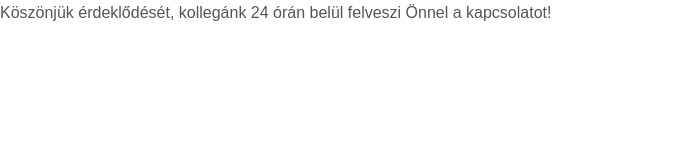
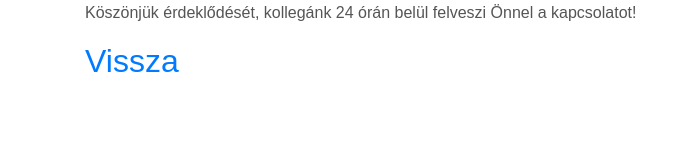
Before and after one commit to BekoLolek/budamental, a plain HTML site: page email.html in a window 1280 px wide. Shown: the whole page, without its empty margins (0-697 px from the left). Drawn offline with nearby package versions, Linux system fonts and the light colour scheme.

Commit message:
email update 1

```diff
--- a/email.html
+++ b/email.html
@@ -16,7 +16,12 @@
 </head>
 
 <body>
-    <p>Köszönjük érdeklődését, kollegánk 24 órán belül felveszi Önnel a kapcsolatot!</p>
+    <div class="container">
+        <p>Köszönjük érdeklődését, kollegánk 24 órán belül felveszi Önnel a kapcsolatot!</p>
+        <h2><a href="https://budamental.hu">Vissza</a></h2>
+    </div>
+
+
 </body>
 
 </html>
```
